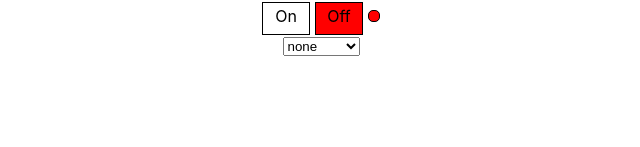
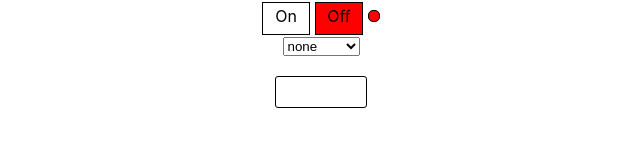
Before and after one commit to PavelNovik/react-learning-ts, a React (Create React App) app: page / in a window 1280 px wide. Shown: the part 337-484 px from the top of the page, without its empty margins (319-959 px from the left). Built offline with nearby package versions, Linux system fonts and the light colour scheme.

Commit message:
Finish select element in story book

```diff
--- a/src/App.tsx
+++ b/src/App.tsx
@@ -18,6 +18,7 @@ export type CountryType = {
     title: string
     id: string
 }
+
 function App() {
     // console.log('App rendering')
     const [onIndicator, setOnIndicator] = useState<boolean>(false)
@@ -35,8 +36,10 @@ function App() {
     }, {title: 'Lithuania', id: '4'}, {title: 'Latvia', id: '5'}]
 
     // For Accordion
-    const items: ItemType[] = [{title: 'Pawel', value:1}, {title: 'Lera', value:2}, {title: 'Hleb', value:3}, {title: 'Vera', value:4}, {title: 'Tanya', value:5}, {title: 'Lena', value:6}, {title: 'Siarhey', value:7}]
-
+    const items: ItemType[] = [{title: 'Pawel', value: 1}, {title: 'Lera', value: 2}, {
+        title: 'Hleb',
+        value: 3
+    }, {title: 'Vera', value: 4}, {title: 'Tanya', value: 5}, {title: 'Lena', value: 6}, {title: 'Siarhey', value: 7}]
 
 
     const changeLightHandler = (isOn: boolean) => {
@@ -49,29 +52,30 @@ function App() {
         setCollapsed(!collapsed)
     }
 
-    const onClick= (value: any)=> {
+    const onClick = (value: any) => {
 
     }
-    const onClickSelect = () => {
-        setCollaps(!collaps)
+    const onClickSelect = (arg: boolean) => {
+        setCollaps(arg)
     }
     const onChangeSelect = (id: string) => {
         setSelect(id)
-        onClickSelect()
     }
 
     return (
         <div className="App">
             <PageTitle title={"Controlled Elements"}/>
-            <Accordion onClick={onClick} items={items} title={"Controlled accordion 1"} collapsed={collapsed} changeAccordionCollapsed={changeAccordionCollapsed}/>
+            <Accordion onClick={onClick} items={items} title={"Controlled accordion 1"} collapsed={collapsed}
+                       changeAccordionCollapsed={changeAccordionCollapsed}/>
             <Rating value={rating} changeRating={changeRating}/>
             <OnOff on={onIndicator} changeLight={changeLightHandler}/>
             <PageTitle title={"Uncontrolled Elements"}/>
             <UncontrolledAccordion title={"Uncontrolled accordion 1"}/>
             <UncontrolledRating/>
-            <UncontrolledOnOff />
-            <Select />
-            <MySelect select={select} data={countries} collaps={collaps} onClick={onClickSelect} onChange={onChangeSelect}/>
+            <UncontrolledOnOff/>
+            <Select/>
+            <MySelect select={select} data={countries} collaps={collaps} onClick={onClickSelect}
+                      onChange={onChangeSelect}/>
 
         </div>
     );
--- /dev/null
+++ b/src/components/Select/MySelect.module.css
@@ -0,0 +1,39 @@
+.select {
+    margin-top: 20px;
+    display: flex;
+    flex-direction: column;
+    align-items: center;
+    gap: 5px;
+    width: 100%;
+}
+.select:focus {
+    outline: none;
+}
+
+.selectTitle {
+    border-radius: 3px;
+    display: inline-block;
+    border: 1px solid black;
+    width: 90px;
+    height: 30px;
+    text-align: center;
+    line-height: 30px;
+    font-weight: bold;
+}
+
+.selectBody {
+    width: 90px;
+    border: 1px solid black;
+    border-radius: 3px;
+    display: flex;
+    flex-direction: column;
+    align-items: center;
+    gap: 5px;
+    padding: 5px 0;
+
+}
+
+.selectItem.active {
+    width: 95%;
+    background-color: darkgrey;
+}
--- a/src/components/Select/MySelect.tsx
+++ b/src/components/Select/MySelect.tsx
@@ -1,30 +1,67 @@
-import React, {useState, MouseEvent} from 'react';
+import React, {useState, MouseEvent, KeyboardEvent, useEffect} from 'react';
 import {CountryType} from "../../App";
+import s from './MySelect.module.css'
 
 type MySelectPropsType = {
     data: CountryType[]
     collaps: boolean
-    onClick: () => void
+    onClick: (arg: boolean) => void
     onChange: (id: string) => void
     select: undefined | string
 }
 
 const MySelect = (props: MySelectPropsType) => {
-
+    const [active, setActive] = useState(props.select)
+    const activeItem = props.data.find(c => c.id === active)
     const changeSelectValueHandler = (e: MouseEvent<HTMLDivElement>) => {
         props.onChange(e.currentTarget.id)
+        // setActive(selectedItem && selectedItem.id)
     }
-    const selectItems = props.data.map(i => <div key={i.id} onClick={(e) => changeSelectValueHandler(e)}
-                                                 className={'selectItem'} id={i.id}>{i.title}</div>)
+    useEffect(() => {
+        setActive(props.select)
+    }, [props.select]);
+
     const selectedItem = props.data.find(c => c.id === props.select)
+    const selectItems = props.data.map(i => <div
+        key={i.id}
+        onMouseEnter={() => setActive(i.id)}
+        onClick={changeSelectValueHandler}
+        className={s.selectItem + ' ' + (activeItem === i ? s.active : '')}
+        id={i.id}>
+        {i.title}
+    </div>)
+
+    const onClickHandler = () => {
+        props.onClick(!props.collaps)
+        setActive(props.select)
+    }
+    const onKeyDownHandler = (e: KeyboardEvent<HTMLDivElement>) => {
+        if (e.key === 'ArrowUp') {
+            // setActive((active && +active > 0 ? +active - 1 : 0).toString())
+            props.onChange((active && +active > 0 ? +active - 1 : 0).toString())
+            // active && props.onChange(active)
+        }
+        if (e.key === 'ArrowDown') {
+            // setActive((active && +active < props.data.length - 1 ? +active + 1 : 5).toString())
+            props.onChange((active && +active < props.data.length - 1 ? +active + 1 : 5).toString())
+            // active && props.onChange(active)
+        }
+        if (e.key === 'Enter') {
+            active && props.onChange(active)
+            props.onClick(!props.collaps)
+        }
+        if(e.key === "Escape") {
+            props.onClick(true)
+        }
+    }
     return (
-        <div>
-            <h2 className="selectTitle"
-                 onClick={props.onClick}
-                 // onBlur={props.onClick}>{!props.select ? 'none' : props.data.filter(c => c.id === props.select)[0].title}</div>
-                 // onBlur={props.onClick}>{selectedItem ? selectedItem.title : 'none'}</h2>
-                 onBlur={props.onClick}>{selectedItem && selectedItem.title}</h2>
-            {!props.collaps && <div className="selectBody">{selectItems}</div>}
+        <div className={s.select} onClick={onClickHandler} onKeyDown={onKeyDownHandler} tabIndex={0}>
+            <span className={s.selectTitle}
+                  onClick={()=>props.onClick(!props.collaps)}
+                // onBlur={props.onClick}>{!props.select ? 'none' : props.data.filter(c => c.id === props.select)[0].title}</div>
+                // onBlur={props.onClick}>{selectedItem ? selectedItem.title : 'none'}</h2>
+            >{selectedItem && selectedItem.title}</span>
+            {!props.collaps && <div className={s.selectBody}>{selectItems}</div>}
 
         </div>
     );
```
Also changed, not shown: 1 other file (tests, documents, lock files or other folders).
